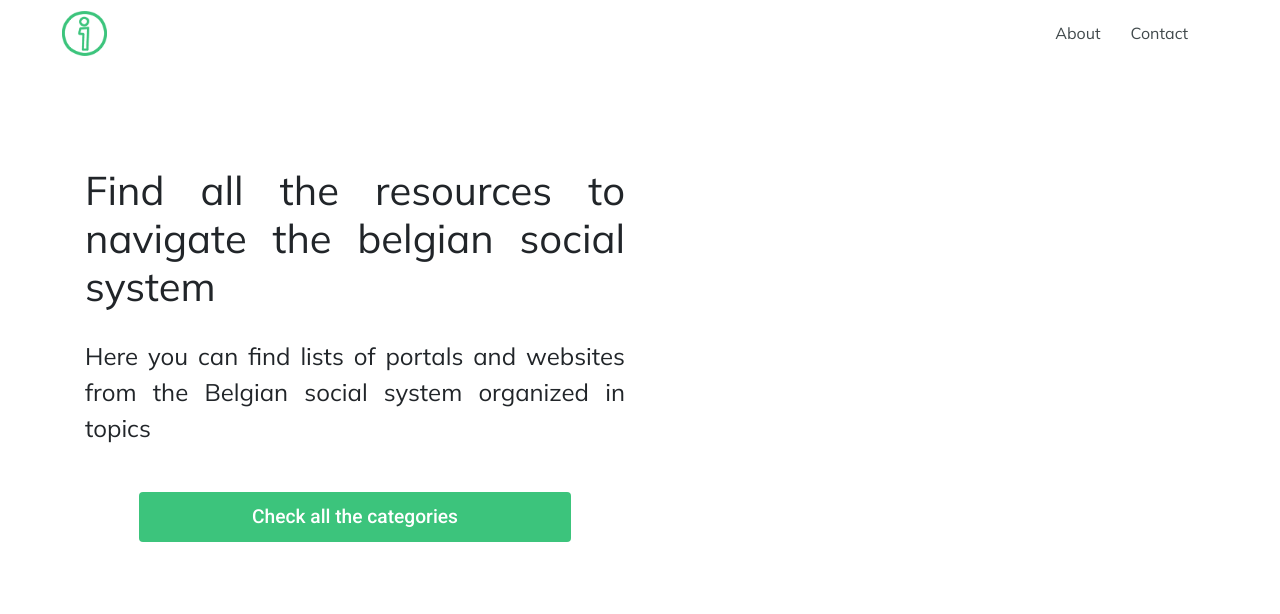
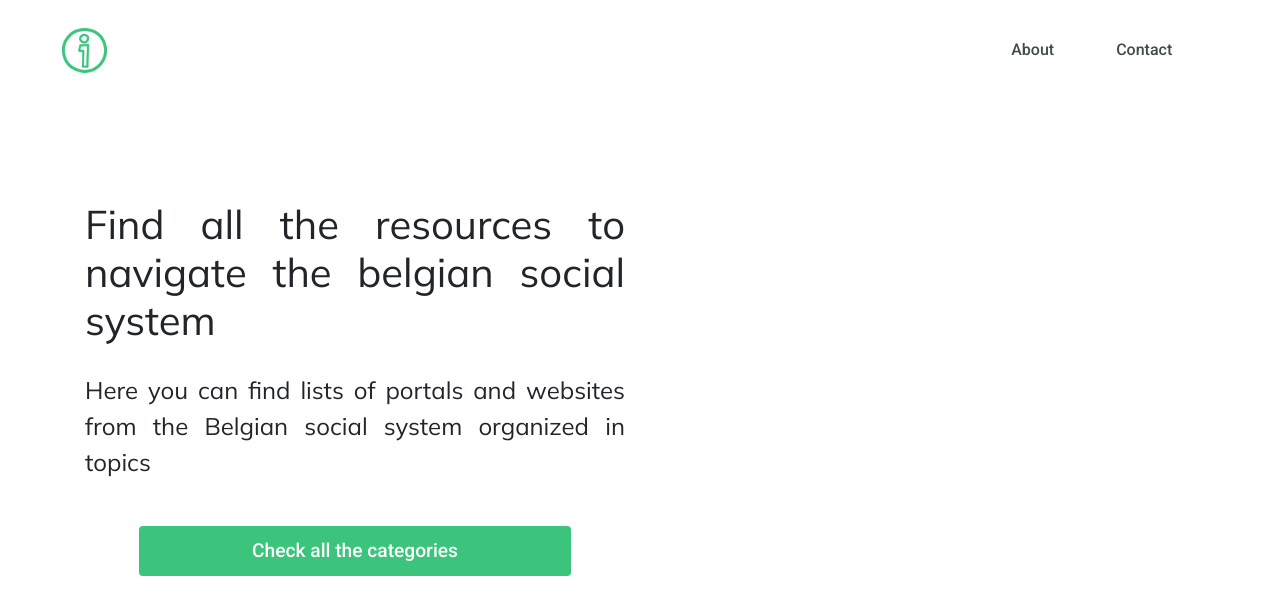
Before and after one commit to JoeCamacho/belgium-paths, an Angular app in the folder information-belgium/: page / in a window 1280 px wide. Shown: the top 614 px of the page. Built offline with nearby package versions, Linux system fonts and the light colour scheme.

Commit message:
fix navbar

```diff
--- a/information-belgium/src/app/layouts/non-authenticated-layout/non-authenticated-layout.component.html
+++ b/information-belgium/src/app/layouts/non-authenticated-layout/non-authenticated-layout.component.html
@@ -1,8 +1,8 @@
 <mat-toolbar class="d-none d-lg-flex">
   <img src="../../../assets/img/information.png" alt="Information icon" routerLink="/">
   <div class="right-nav">
-    <a routerLink=""><p>About</p></a>
-    <a routerLink=""><p>Contact</p></a>
+    <button mat-flat-button [routerLink]="['about']"><p>About</p></button>
+    <button mat-flat-button [routerLink]="['contact']"><p>Contact</p></button>
   </div>
 
 </mat-toolbar>
@@ -16,8 +16,9 @@
     </button>
 
     <mat-menu #userMenu="matMenu">
+      <button mat-menu-item [routerLink]="['about']"><p>About</p></button>
+      <button mat-menu-item [routerLink]="['contact']"><p>Contact</p></button>
     </mat-menu>
-
   </div>
 </mat-toolbar>
 
--- a/information-belgium/src/app/layouts/non-authenticated-layout/non-authenticated-layout.component.scss
+++ b/information-belgium/src/app/layouts/non-authenticated-layout/non-authenticated-layout.component.scss
@@ -1,6 +1,5 @@
 .mat-toolbar {
-  padding-left: 25px;
-  padding-right: 25px;
+  padding: 50px 25px;
   background: #FFFFFF;
   height: 66px;
   position: sticky;
```
